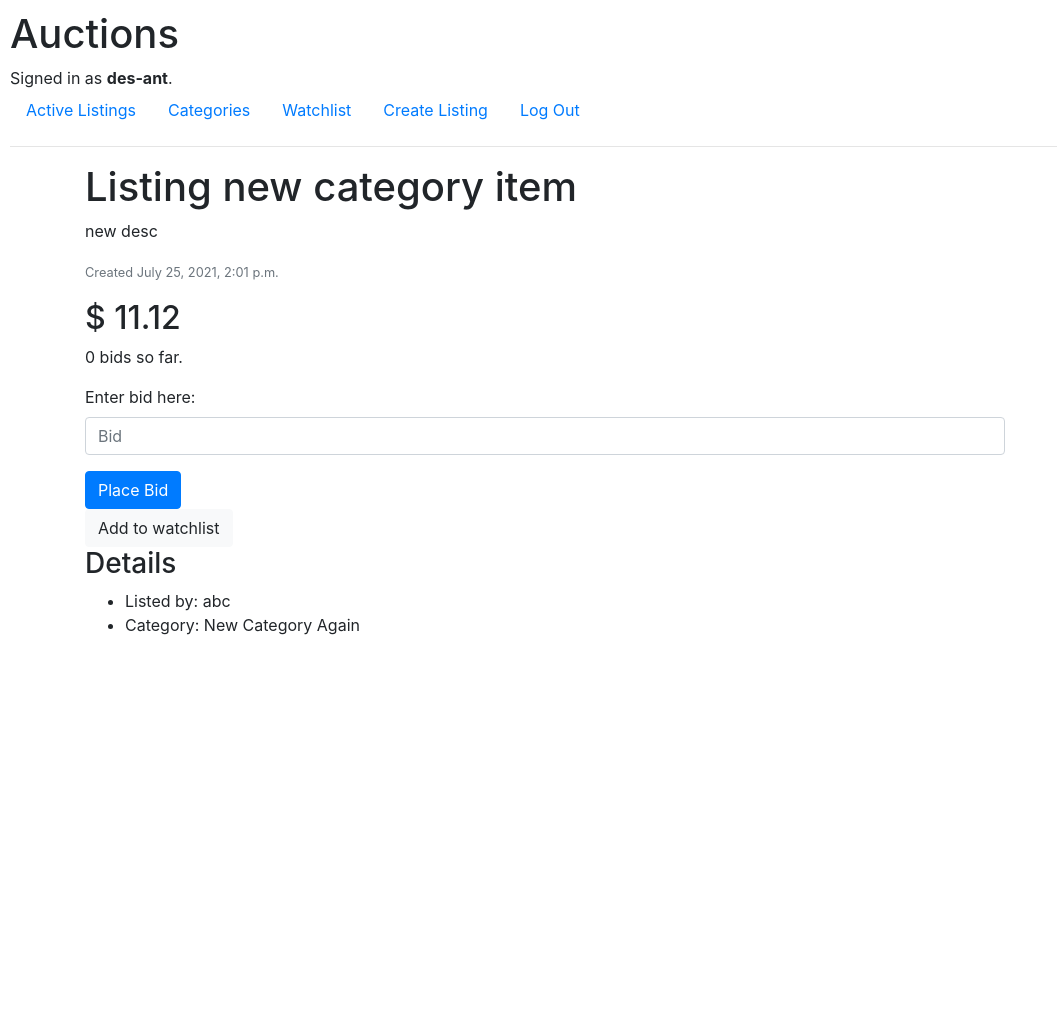
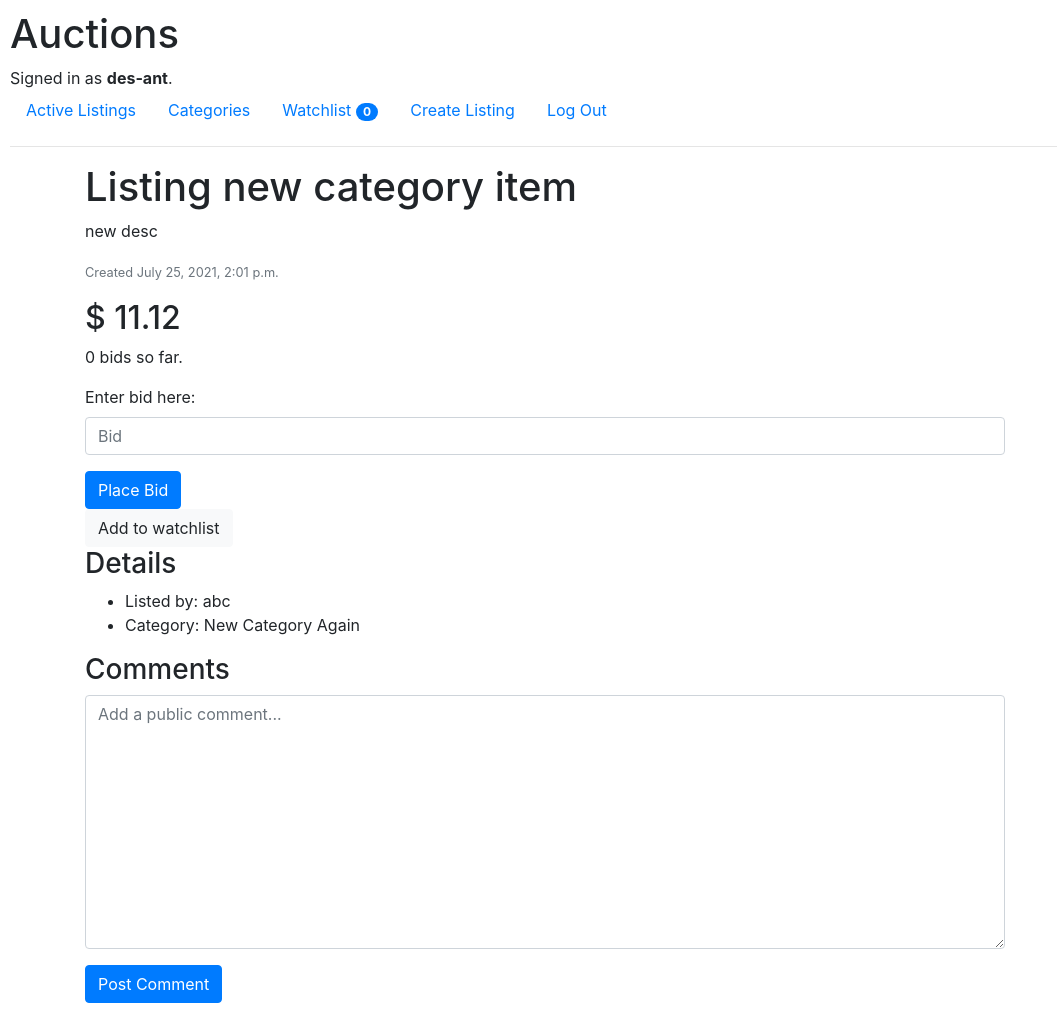
Before and after one commit to des-ant/CS50x_Web_2021, a Django app: page /listing/6 in a window 1280 px wide. Shown: the whole page, without its empty margins (0-1057 px from the left). Before the commit the page ends 635 px from the top, so only its background shows below. Run offline with Django 3.2, Linux system fonts and the light colour scheme; a user stored in the database is signed in; data comes from the database, SQL or seed files in the repository; both versions use the stored data as it was after the commit; some libraries are stand-ins or nearby versions.

Commit message:
users can post comments, comments viewable on listing

```diff
--- a/2_Commerce/commerce/auctions/forms.py
+++ b/2_Commerce/commerce/auctions/forms.py
@@ -1,5 +1,5 @@
 from django import forms
-from .models import Category, Listing, Bid
+from .models import Category, Listing, Bid, Comment
 
 
 class NewCategoryForm(forms.ModelForm):
@@ -49,3 +49,23 @@ class NewBidForm(forms.ModelForm):
         labels = {
             'price': "Enter bid here:"
         }
+
+
+class NewCommentForm(forms.ModelForm):
+    """
+    New comment form from comment model
+    """
+    class Meta:
+        model = Comment
+        fields = ['comment']
+        # Add classes for bootstrap styling
+        widgets = {
+            'comment': forms.Textarea(attrs={
+                "class": "form-control",
+                "placeholder": "Add a public comment..."
+            }),
+        }
+        # Hide comment label
+        labels = {
+            'comment': ""
+        }
--- a/2_Commerce/commerce/auctions/templates/auctions/layout.html
+++ b/2_Commerce/commerce/auctions/templates/auctions/layout.html
@@ -25,7 +25,9 @@
                     <a class="nav-link" href="{% url 'auctions:categories' %}">Categories</a>
                 </li>
                 <li class="nav-item">
-                    <a class="nav-link" href="{% url 'auctions:watchlist' %}">Watchlist</a>
+                    <a class="nav-link" href="{% url 'auctions:watchlist' %}">Watchlist
+                    <span class="badge badge-primary badge-pill">{{ user.watchlist.count }}</span>
+                    </a>
                 </li>
                 <li class="nav-item">
                     <a class="nav-link" href="{% url 'auctions:new_listing' %}">Create Listing</a>
--- a/2_Commerce/commerce/auctions/templates/auctions/listing.html
+++ b/2_Commerce/commerce/auctions/templates/auctions/listing.html
@@ -4,6 +4,13 @@
 <div class="container">
     <div class="row">
         <div class="col-10">
+            {% if messages %}
+            {% for message in messages %}
+            <div class="alert alert-danger" role="alert">
+                    {{ message }}
+            </div>
+            {% endfor %}
+            {% endif %}
             <h1>Listing {{ listing.title }}</h1>
             {% if listing.image %}
             <img src="{{ listing.image.url }}" alt="{{ listing.title }}"
@@ -39,13 +46,7 @@
                      bid is the the current bid.
                 {% endif %}
             </p>
-            {% if messages %}
-            {% for message in messages %}
-            <div class="alert alert-danger" role="alert">
-                    {{ message }}
-            </div>
-            {% endfor %}
-            {% endif %}
+            {% if user.is_authenticated %}
             <form action="{% url 'auctions:listing' listing_id=listing.id %}" method="POST">
                 {% csrf_token %}
                 <div class="form-group">
@@ -62,6 +63,7 @@
                 {% endif %}
                 watchlist
             </a>
+            {% endif %}
         </div>
     </div>
     <div class="row">
@@ -73,5 +75,33 @@
             </ul>
         </div>
     </div>
+    <div class="row">
+        <div class="col-10">
+            <h3>Comments</h3>
+            {% if listing_comments %}
+            {% for comment in listing_comments %}
+            <div class="card">
+                <div class="card-body">
+                    <p class="card-text">{{ comment.comment }}</p>
+                    <p class="text-secondary"><small>By
+                    <span class="text-primary">
+                     {{ comment.user.username }}
+                    </span>
+                     at {{ comment.date }}</small></p>
+                </div>
+            </div>
+            {% endfor %}
+            {% endif %}
+            {% if user.is_authenticated %}
+            <form action="{% url 'auctions:listing' listing_id=listing.id %}" method="POST">
+                {% csrf_token %}
+                <div class="form-group">
+                    {{ comment_form }}
+                </div>
+                <input type="submit" class="btn btn-primary" value="Post Comment">
+            </form>
+            {% endif %}
+        </div>
+    </div>
 </div>
 {% endblock %}
--- a/2_Commerce/commerce/auctions/views.py
+++ b/2_Commerce/commerce/auctions/views.py
@@ -9,8 +9,8 @@ from django.http import HttpResponse, HttpResponseRedirect
 from django.shortcuts import render, get_object_or_404
 from django.urls import reverse
 
-from .models import User, Listing, Category
-from .forms import NewCategoryForm, NewListingForm, NewBidForm
+from .models import User, Listing, Category, Comment
+from .forms import NewCategoryForm, NewListingForm, NewBidForm, NewCommentForm
 
 
 def index(request):
@@ -139,41 +139,65 @@ def listing(request, listing_id):
         highest_bid_price = highest_bid.price
     # Check if listing is part of user's watchlist
     watching = False
-    if request.user.watchlist.filter(pk=listing_id):
+    if request.user.is_authenticated and request.user.watchlist.filter(pk=listing_id):
         watching = True
+    # Get comment data and pass it to html template
+    listing_comments = listing_obj.listing_comments.all()
+    # Get comment form and pass it to html template
+    comment_form = NewCommentForm()
     context = {
         "listing": listing_obj,
         "bid_form": bid_form,
         "bidder_count": bidder_count,
         "highest_bidder": highest_bidder,
         "highest_bid_price": highest_bid_price,
-        "watching": watching
+        "watching": watching,
+        "comment_form": comment_form,
+        "listing_comments": listing_comments
     }
     if request.method == "POST":
-        bid_form = NewBidForm(request.POST)
-        # Check bid form data is valid
-        if bid_form.is_valid():
-            # Make sure bid price is higher than current bid
-            bid_price = bid_form.cleaned_data["price"]
-            min_bid = listing_obj.price
-            # Compare to starting price if no bid placed yet
-            if listing_obj.highest_bid:
-                min_bid = listing_obj.highest_bid.price
-            if bid_price <= min_bid:
-                messages.error(request, "Error: bid must be higher than current price")
+        # Check if bid form received
+        if "price" in request.POST:
+            bid_form = NewBidForm(request.POST)
+            # Check bid form data is valid
+            if bid_form.is_valid():
+                # Make sure bid price is higher than current bid
+                bid_price = bid_form.cleaned_data["price"]
+                min_bid = listing_obj.price
+                # Compare to starting price if no bid placed yet
+                if listing_obj.highest_bid:
+                    min_bid = listing_obj.highest_bid.price
+                if bid_price <= min_bid:
+                    messages.error(request, "Error: bid must be higher than current price")
+                    return render(request, "auctions/listing.html", context)
+                # Bid is valid, autofill attributes then save new bid
+                new_bid_object = bid_form.save(commit=False)
+                new_bid_object.user = request.user
+                new_bid_object.listing = listing_obj
+                new_bid_object.date = datetime.now()
+                new_bid_object.save()
+                # Update highest bid on listing object
+                listing_obj.highest_bid = new_bid_object
+                listing_obj.save()
+                return HttpResponseRedirect(reverse("auctions:listing", args=[listing_id]))
+            else:
+                messages.error(request, "Error: invalid bid")
                 return render(request, "auctions/listing.html", context)
-            # Bid is valid, autofill attributes then save new bid
-            new_bid_object = bid_form.save(commit=False)
-            new_bid_object.user = request.user
-            new_bid_object.listing = listing_obj
-            new_bid_object.date = datetime.now()
-            new_bid_object.save()
-            # Update highest bid on listing object
-            listing_obj.highest_bid = new_bid_object
-            listing_obj.save()
-            return HttpResponseRedirect(reverse("auctions:listing", args=[listing_id]))
-        else:
-            return render(request, "auctions/listing.html", context)
+        # Check if comment form received
+        elif "comment" in request.POST:
+            comment_form = NewCommentForm(request.POST)
+            # Check comment form data is valid
+            if comment_form.is_valid():
+                # Comment is valid, autofill attributes then save new comment
+                new_comment_object = comment_form.save(commit=False)
+                new_comment_object.user = request.user
+                new_comment_object.listing = listing_obj
+                new_comment_object.date = datetime.now()
+                new_comment_object.save()
+                return HttpResponseRedirect(reverse("auctions:listing", args=[listing_id]))
+            else:
+                messages.error(request, "Error: invalid comment")
+                return render(request, "auctions/listing.html", context)
     return render(request, "auctions/listing.html", context)
 
 
@@ -191,8 +215,8 @@ def watch(request, listing_id):
     return listing(request, listing_id)
 
 
+# Show all listings from user's watchlist
 def watchlist(request):
-    # Show all listings from user's watchlist
     watchlistings = request.user.watchlist.all()
     context = {
         "listings": watchlistings
@@ -200,6 +224,7 @@ def watchlist(request):
     return render(request, "auctions/watchlist.html", context)
 
 
+# List all categories of listings
 def categories(request):
     all_categories = Category.objects.annotate(num_items=Count("category_items"))
     context = {
@@ -208,6 +233,7 @@ def categories(request):
     return render(request, "auctions/categories.html", context)
 
 
+# View all active listings in a category
 def category(request, category_id):
     # Return 404 page if category not found
     category_obj = get_object_or_404(Category, pk=category_id)
```
Also changed, not shown: 2_Commerce/commerce/db.sqlite3. Lines whose indentation alone changed are shown as unchanged.
